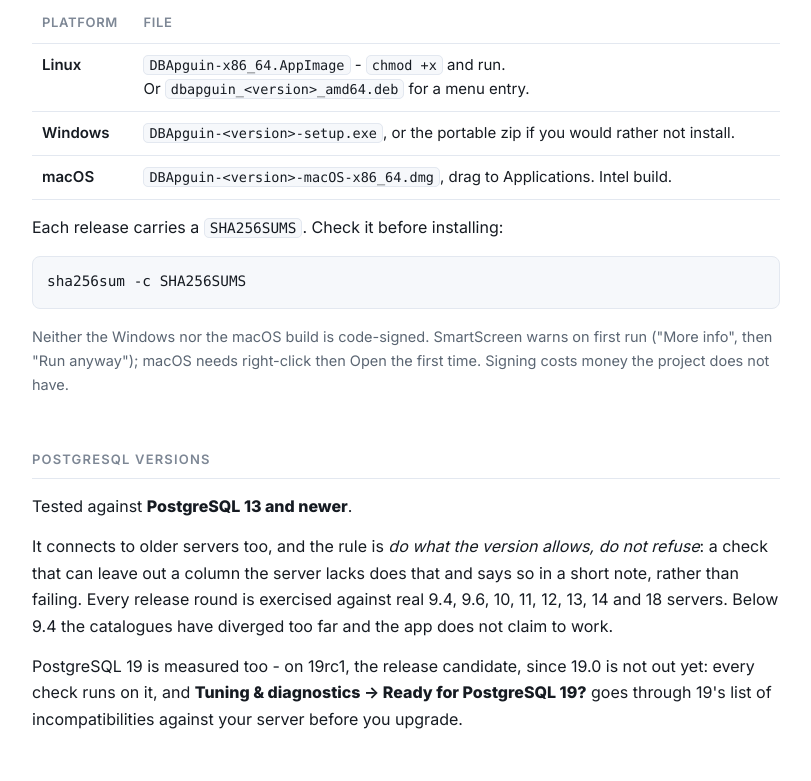
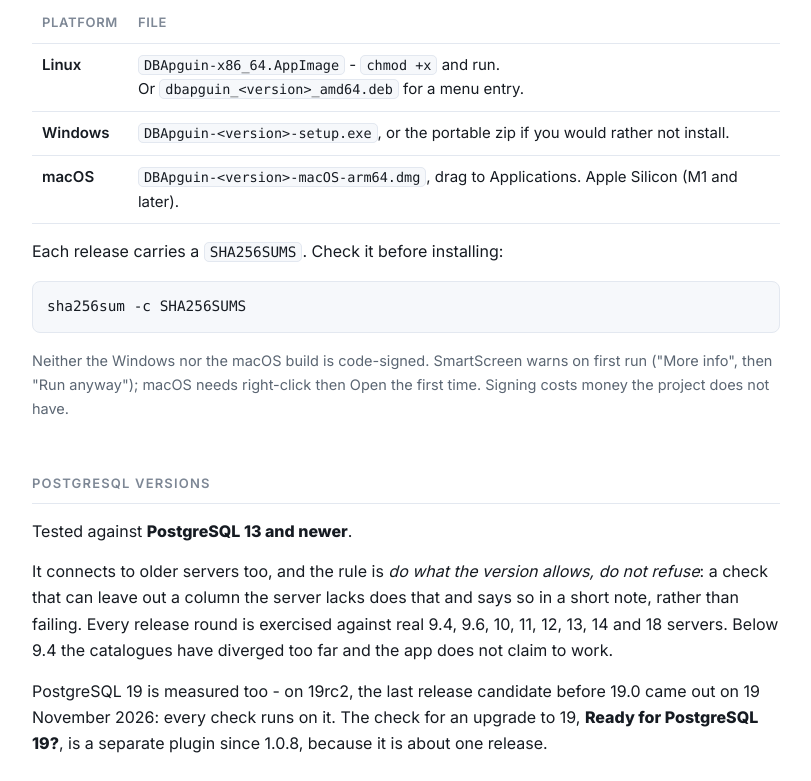
Before and after one commit to lodarco/dbapguin, a plain HTML site: page docs/index.html in a window 1280 px wide. Shown: the part 1299-2080 px from the top of the page, without its empty margins (234-1045 px from the left). Drawn offline with Linux system fonts and the light colour scheme.

Commit message:
Docs for 1.0.9
- User guides in four languages as in the app: Ready for PostgreSQL 19? is a plugin, trackpad feedback on a Mac
- SQL catalogue regenerated: the upgrade check left the app with its SQL
- Third-party list names the editor's icon font
- README and website: 19.0 is out (measured on 19rc2), the upgrade check is a plugin, the macOS build is Apple Silicon

```diff
--- a/docs/index.html
+++ b/docs/index.html
@@ -171,8 +171,8 @@
           <td><code>DBApguin-&lt;version&gt;-setup.exe</code>, or the portable zip
               if you would rather not install.</td></tr>
       <tr><td>macOS</td>
-          <td><code>DBApguin-&lt;version&gt;-macOS-x86_64.dmg</code>, drag to
-              Applications. Intel build.</td></tr>
+          <td><code>DBApguin-&lt;version&gt;-macOS-arm64.dmg</code>, drag to
+              Applications. Apple Silicon (M1 and later).</td></tr>
     </tbody>
   </table>
   <p>Each release carries a <code>SHA256SUMS</code>. Check it before installing:</p>
@@ -190,10 +190,10 @@
      release round is exercised against real 9.4, 9.6, 10, 11, 12, 13, 14 and
      18 servers. Below 9.4 the catalogues have diverged too far and the app
      does not claim to work.</p>
-  <p>PostgreSQL 19 is measured too - on 19rc1, the release candidate, since 19.0
-     is not out yet: every check runs on it, and
-     <b>Tuning &amp; diagnostics &rarr; Ready for PostgreSQL 19?</b> goes through
-     19's list of incompatibilities against your server before you upgrade.</p>
+  <p>PostgreSQL 19 is measured too - on 19rc2, the last release candidate before
+     19.0 came out on 19 November 2026: every check runs on it. The check for an
+     upgrade to 19, <b>Ready for PostgreSQL 19?</b>, is a separate plugin since
+     1.0.8, because it is about one release.</p>
 
   <h2>Documentation</h2>
   <p>The full guide ships inside the app - <b>Help &rarr; User guide</b> - so it
@@ -242,7 +242,7 @@
      databases. It is free of charge.</p>
   <p>It is written with the help of AI coding assistants. Every change is
      designed, reviewed and tested by me - automated tests against PostgreSQL 9.4
-     to 19 (19rc1), and by hand in the app itself. Testing goes on with every
+     to 19 (19rc2), and by hand in the app itself. Testing goes on with every
      release, on a best-effort basis: DBApguin is provided as is, without
      warranty. Bug reports are welcome.</p>
 
```
Also changed, not shown: 10 other files.
